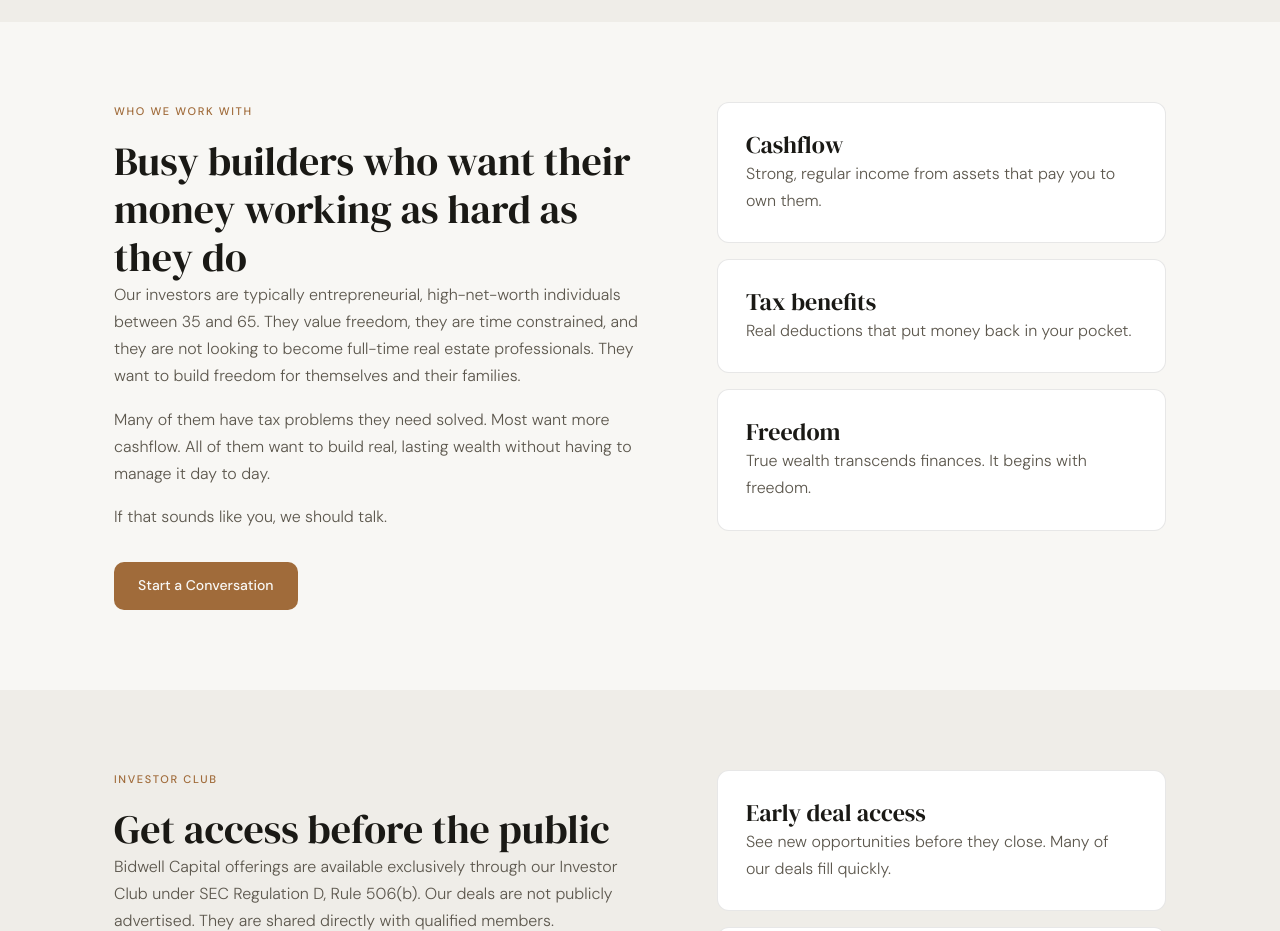
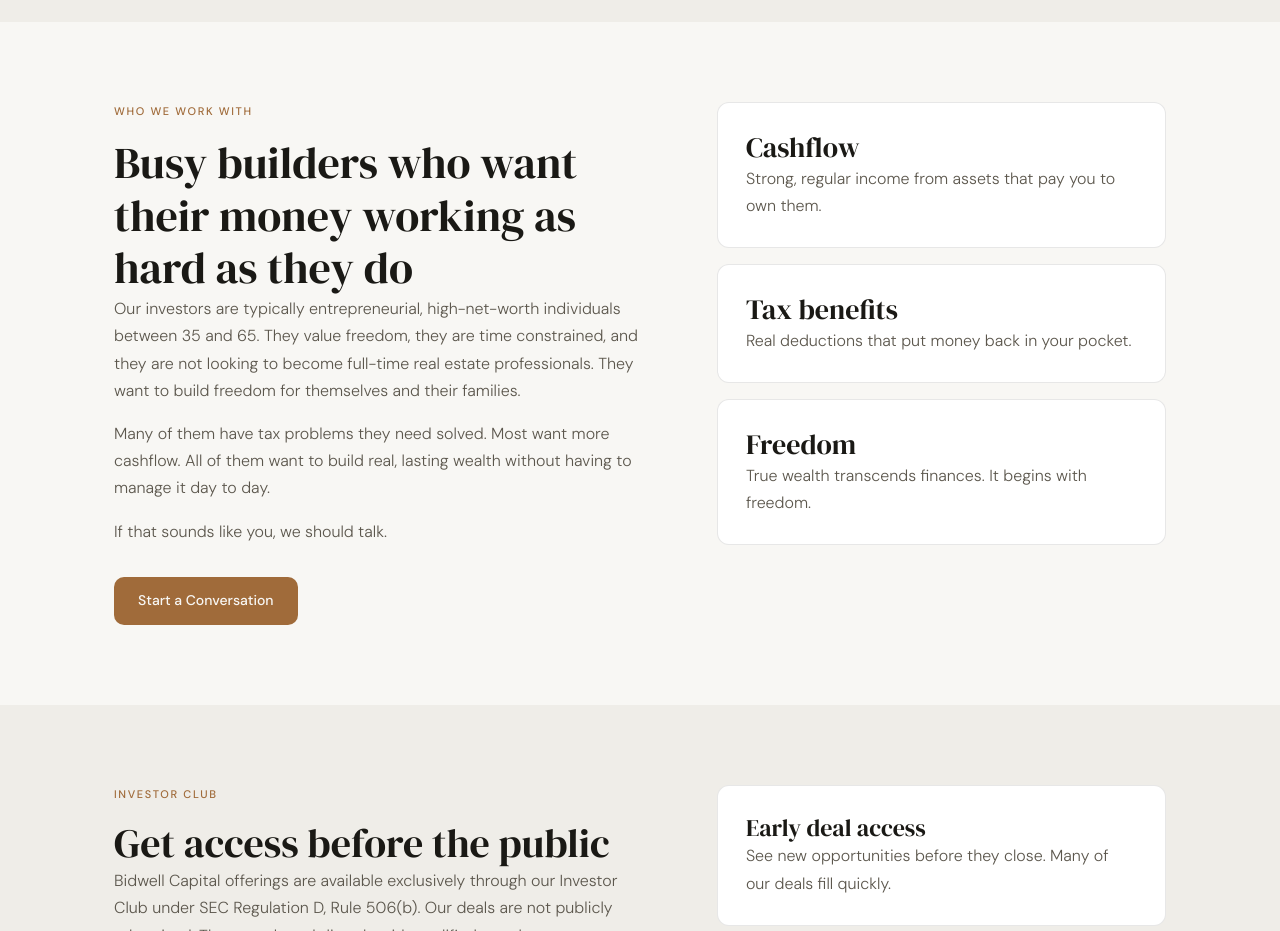
Before and after one commit to adampenn/bidwellcapitalfund.com, an Astro site: page / in a window 1280 px wide. Shown: the part 1660-2591 px from the top of the page. Built offline with nearby package versions, Linux system fonts and the light colour scheme; Astro itself is replaced by a stand-in of ours.

Commit message:
Bump Who We Work With heading sizes
Co-Authored-By: Claude Opus 4.6 <noreply@anthropic.com>

```diff
--- a/src/pages/index.astro
+++ b/src/pages/index.astro
@@ -189,6 +189,14 @@ import Layout from '../layouts/Layout.astro';
     gap: 3rem;
   }
 
+  .who-grid h2 {
+    font-size: clamp(2rem, 4vw, 2.75rem);
+  }
+
+  .who-values h3 {
+    font-size: clamp(1.375rem, 2.5vw, 1.75rem);
+  }
+
   @media (min-width: 768px) {
     .who-grid, .club-grid {
       grid-template-columns: 1.2fr 1fr;
```
